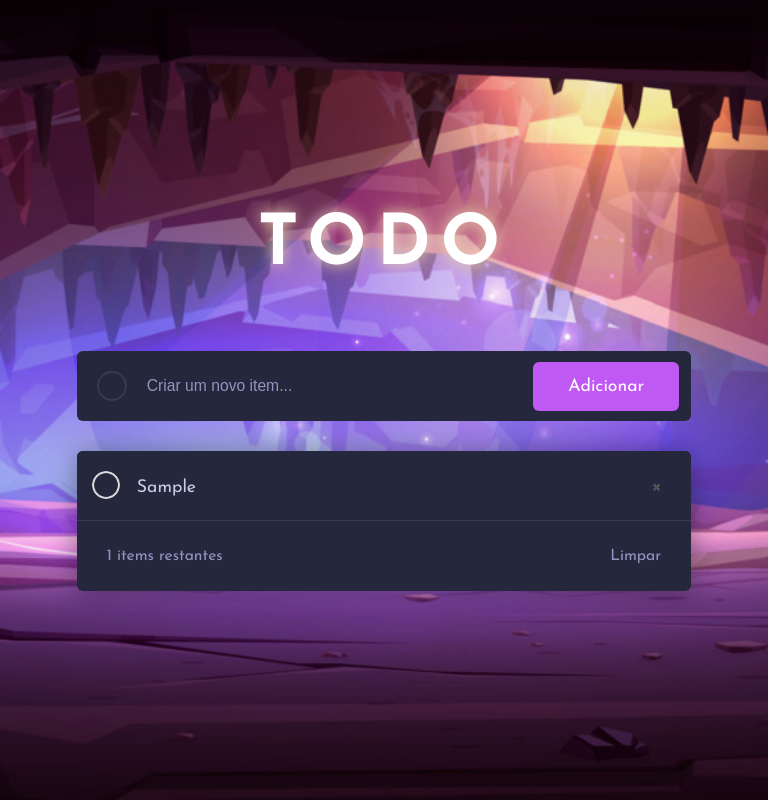
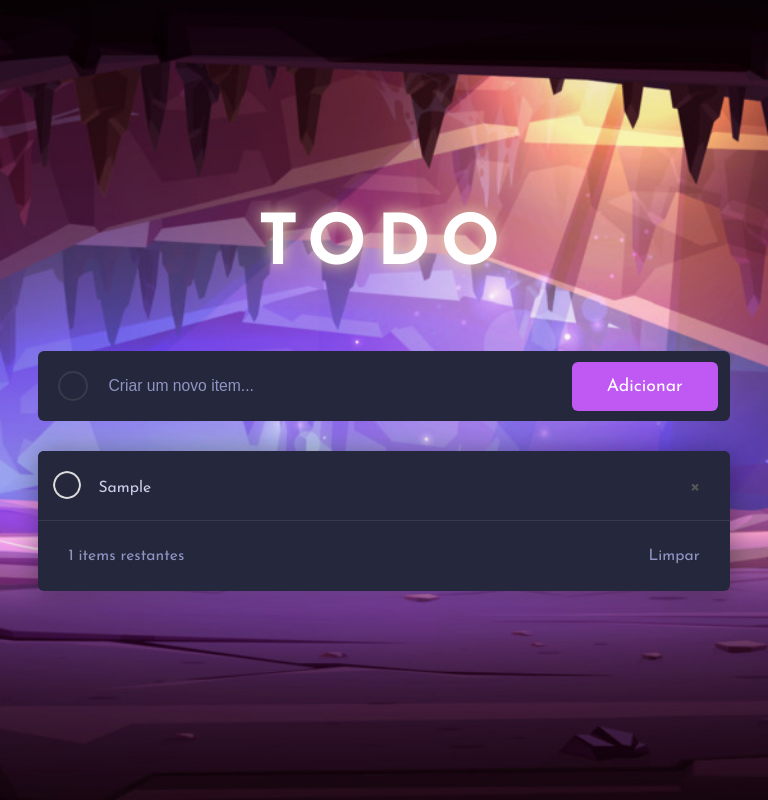
Before and after one commit to fty57/challenge-todo-app, a plain HTML site: page docs/index.html in a window 768 px wide. Both pictures are taken after typing "Sample" into the empty fields and a click on the button "Adicionar". Shown: the part 800-1600 px from the top of the page. Drawn offline with Linux system fonts and the light colour scheme.

Commit message:
Update index.css

```diff
--- a/docs/styles/index.css
+++ b/docs/styles/index.css
@@ -183,7 +183,7 @@ body {
   padding: 0.625rem 0rem;
   color: hsl(234, 39%, 85%);
   background-color: transparent;
-  font-size: calc(var(--index) * 1);
+  font-size: 1.125rem;
 }
 
 .new-todo__input input::placeholder {
@@ -210,7 +210,7 @@ body {
   align-items: center;
   color: hsl(234, 28%, 66%);
   justify-content: space-between;
-  font-size: calc(var(--index) * 1);
+  font-size: 1.125rem;
 }
 
 .items-clear:hover {
@@ -229,8 +229,8 @@ body {
   cursor: pointer;
   padding: 16px 35px;
   border-radius: 0.375rem;
+  font-size: 1.125rem;
   background-color: #c058f3;
-  font-size: calc(var(--index) * 1.125);
   font-family: "Josefin Sans", sans-serif;
 }
 
@@ -245,7 +245,7 @@ ul li {
   align-items: center;
   color: hsl(234, 39%, 85%);
   padding: 12px 8px 8px 60px;
-  font-size: calc(var(--index) * 1.125);
+  font-size: 1.125rem;
   background-color: hsl(235, 24%, 19%);
   border-bottom: 1px solid hsl(237, 14%, 26%);
 }
@@ -314,23 +314,18 @@ ul li span:hover {
 }
 
 /*==================== MEDIA QUERIES ====================*/
-/* For small devices */
-@media screen and (min-width: 568px) {
-  .main-article__content {
-    width: 90%;
+/* For medium devices */
+@media screen and (max-width: 768px) {
+  ul li {
+    font-size: calc(var(--index) * 1);
+  }
+  .input__button {
+    font-size: calc(var(--index) * 1.125);
+  }
+  .todo-items__info {
+    font-size: calc(var(--index) * 1);
+  }
+  .new-todo__input input {
+    font-size: calc(var(--index) * 1);
   }
 }
-
-/* For medium devices */
-@media screen and (min-width: 768px) {
-  .main-article__content {
-    width: 80%;
-  }
-}
-
-/* For large devices */
-@media screen and (min-width: 1024px) {
-  .main-article__content {
-    width: 60%;
-  }
-}
```
